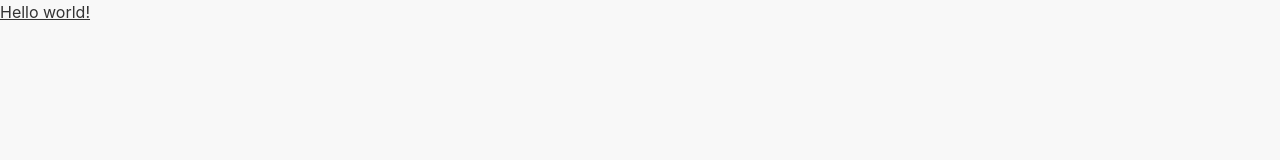
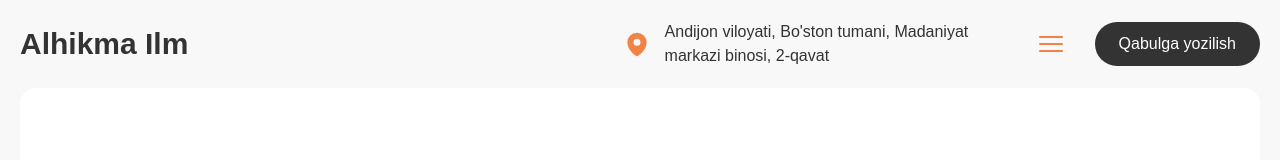
Before and after one commit to yaxyobekuz/Alhikma, a website: page index.html in a window 1280 px wide. Drawn offline with Linux system fonts and the light colour scheme; a web font is replaced by a local one.

Commit message:
Add header without responsive styles

```diff
--- a/index.html
+++ b/index.html
@@ -4,11 +4,72 @@
     <meta charset="UTF-8" />
     <meta name="viewport" content="width=device-width, initial-scale=1.0" />
     <title>Alhikma Ilm</title>
+
+    <!-- Font (Inter) -->
+    <link rel="preconnect" href="https://fonts.googleapis.com" />
+    <link rel="preconnect" href="https://fonts.gstatic.com" crossorigin />
+    <link rel="stylesheet" href="./src/styles/fonts/inter.css" />
+
+    <!-- Styles -->
     <link rel="stylesheet" href="./src/styles/output.css" />
   </head>
 
   <!-- Body -->
   <body>
-    <h1 class="text-3xl font-bold underline">Hello world!</h1>
+    <!-- Header -->
+    <header class="py-5">
+      <div class="container">
+        <div class="flex items-center justify-between">
+          <!-- Logo -->
+          <h1 class="font-semibold !text-3xl" translate="no">
+            <a href="index.html">Alhikma Ilm</a>
+          </h1>
+
+          <div class="flex items-center gap-5">
+            <!-- Location -->
+            <div class="flex items-center gap-3.5 max-w-96">
+              <img
+                width="28"
+                height="28"
+                class="size-7"
+                alt="Joylashuv"
+                src="./src/assets/icons/location.svg"
+              />
+
+              <address class="not-italic">
+                Andijon viloyati, Bo'ston tumani, Madaniyat markazi binosi,
+                2-qavat
+              </address>
+            </div>
+
+            <!-- Hamburger menu button -->
+            <button class="p-2" aria-label="Menyu" title="Menyuni ochish">
+              <img
+                width="32"
+                height="32"
+                alt="Menyu"
+                class="size-8"
+                src="./src/assets/icons/menu.svg"
+              />
+            </button>
+
+            <!-- Action button -->
+            <a
+              href="#form"
+              class="bg-brand-dark px-6 py-2.5 text-white rounded-full transition-colors duration-200 hover:bg-black"
+            >
+              Qabulga yozilish
+            </a>
+          </div>
+        </div>
+      </div>
+    </header>
+
+    <!-- Hero -->
+    <div class="">
+      <div class="container">
+        <div class="w-full bg-white rounded-2xl py-72"></div>
+      </div>
+    </div>
   </body>
 </html>
```
